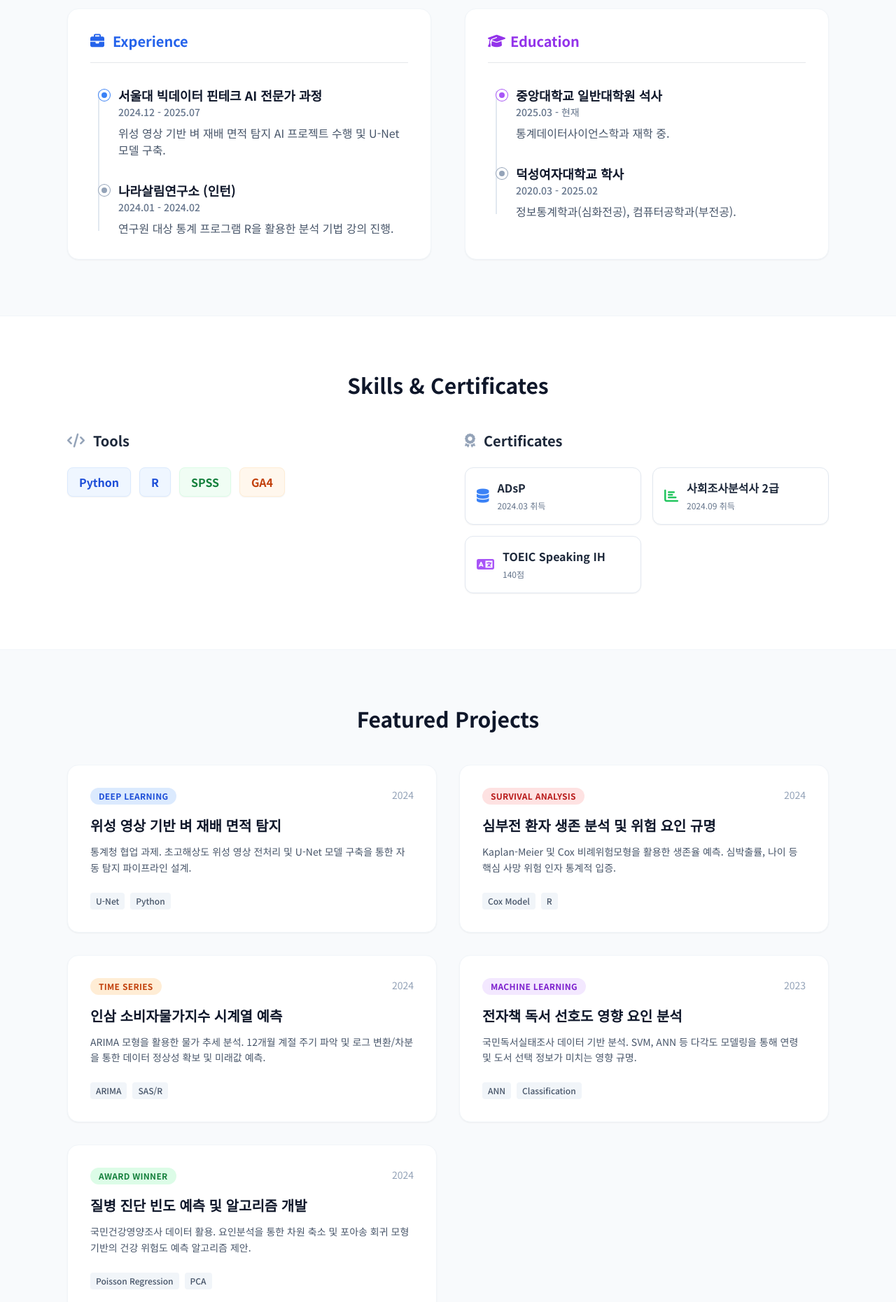
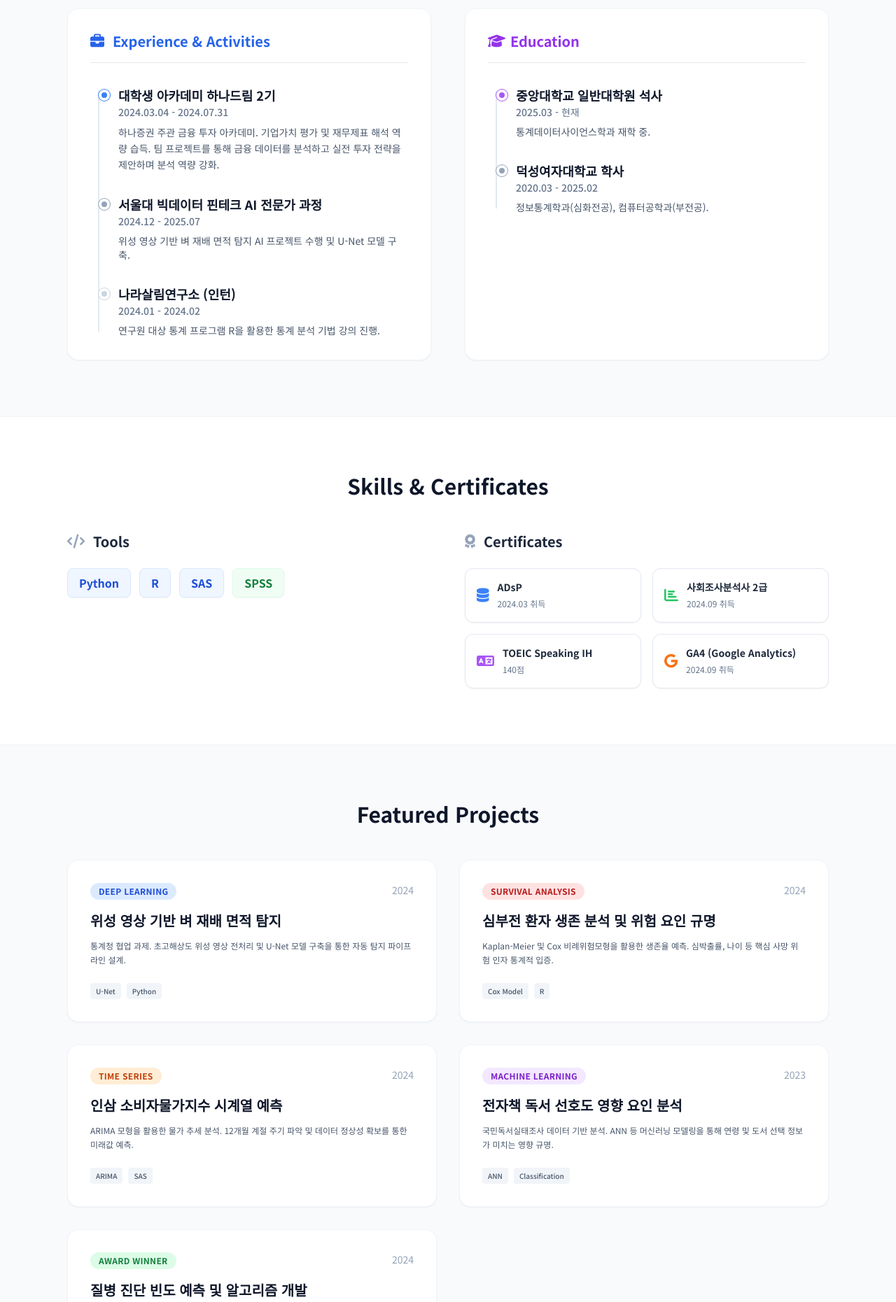
Before and after one commit to ssookk0169/soyeon-kwon.github.io, a plain HTML site: page index.html in a window 1280 px wide. Shown: the part 800-2661 px from the top of the page at 70% size. Drawn offline with nearby package versions, Linux system fonts and the light colour scheme.

Commit message:
대외활동 추가

```diff
--- a/index.html
+++ b/index.html
@@ -42,14 +42,13 @@
             <div class="mb-6 inline-block p-1 rounded-full bg-gradient-to-r from-blue-500 to-purple-500 shadow-lg">
                 <img src="images/소연_증명사진.jpg" alt="권소연 프로필" class="w-32 h-32 rounded-full border-4 border-white object-cover bg-white">
             </div>
-
             <h1 class="text-4xl sm:text-5xl font-extrabold text-slate-900 mb-6 tracking-tight leading-tight">
                 데이터로 <span class="gradient-text">성장의 선순환</span>을 만드는<br>
                 분석가 권소연입니다.
             </h1>
             <p class="text-xl text-slate-600 mb-10 max-w-2xl mx-auto leading-relaxed">
                 <span class="font-semibold text-slate-800">통계학(Statistics)</span> 기반의 논리적 분석과<br>
-                <span class="font-semibold text-slate-800">AI 실무 프로젝트</span> 경험을 결합하여 가치를 도출합니다.
+                <span class="font-semibold text-slate-800">AI 및 금융 데이터 분석</span> 경험을 결합하여 가치를 도출합니다.
             </p>
             <div class="flex flex-col sm:flex-row justify-center gap-4">
                 <a href="#contact" class="px-8 py-3 bg-slate-900 text-white font-semibold rounded-lg hover:bg-slate-800 transition shadow-lg transform hover:-translate-y-0.5">Contact Me</a>
@@ -64,25 +63,31 @@
         <div class="max-w-6xl mx-auto px-4 sm:px-6 lg:px-8">
             <h2 class="text-3xl font-bold text-slate-900 mb-12 text-center">About Me</h2>
             <div class="grid grid-cols-1 md:grid-cols-2 gap-12">
-                <div class="bg-white p-8 rounded-2xl shadow-sm border border-slate-100 h-full">
-                    <h3 class="text-xl font-bold text-blue-600 mb-8 flex items-center border-b pb-4"><i class="fas fa-briefcase w-8"></i> Experience</h3>
+                <div class="bg-white p-8 rounded-2xl shadow-sm border border-slate-100">
+                    <h3 class="text-xl font-bold text-blue-600 mb-8 flex items-center border-b pb-4"><i class="fas fa-briefcase w-8"></i> Experience & Activities</h3>
                     <div class="space-y-8 relative pl-2">
                         <div class="absolute left-[11px] top-2 bottom-2 w-0.5 bg-slate-200"></div>
                         <div class="relative pl-8">
                             <div class="absolute left-[4px] top-1.5 w-4 h-4 bg-blue-500 rounded-full border-4 border-white shadow-sm ring-1 ring-blue-500"></div>
-                            <h4 class="font-bold text-slate-900 text-lg">서울대 빅데이터 핀테크 AI 전문가 과정</h4>
-                            <p class="text-sm text-slate-500 font-medium mb-2">2024.12 - 2025.07</p>
-                            <p class="text-slate-600">위성 영상 기반 벼 재배 면적 탐지 AI 프로젝트 수행 및 U-Net 모델 구축.</p>
+                            <h4 class="font-bold text-slate-900 text-lg">대학생 아카데미 하나드림 2기</h4>
+                            <p class="text-sm text-slate-500 font-medium mb-2">2024.03.04 - 2024.07.31</p>
+                            <p class="text-slate-600 text-sm leading-relaxed">하나증권 주관 금융 투자 아카데미. 기업가치 평가 및 재무제표 해석 역량 습득. 팀 프로젝트를 통해 금융 데이터를 분석하고 실전 투자 전략을 제안하며 분석 역량 강화.</p>
                         </div>
                         <div class="relative pl-8">
                             <div class="absolute left-[4px] top-1.5 w-4 h-4 bg-slate-400 rounded-full border-4 border-white shadow-sm ring-1 ring-slate-400"></div>
+                            <h4 class="font-bold text-slate-900 text-lg">서울대 빅데이터 핀테크 AI 전문가 과정</h4>
+                            <p class="text-sm text-slate-500 font-medium mb-2">2024.12 - 2025.07</p>
+                            <p class="text-slate-600 text-sm">위성 영상 기반 벼 재배 면적 탐지 AI 프로젝트 수행 및 U-Net 모델 구축.</p>
+                        </div>
+                        <div class="relative pl-8">
+                            <div class="absolute left-[4px] top-1.5 w-4 h-4 bg-slate-300 rounded-full border-4 border-white shadow-sm ring-1 ring-slate-300"></div>
                             <h4 class="font-bold text-slate-900 text-lg">나라살림연구소 (인턴)</h4>
                             <p class="text-sm text-slate-500 font-medium mb-2">2024.01 - 2024.02</p>
-                            <p class="text-slate-600">연구원 대상 통계 프로그램 R을 활용한 분석 기법 강의 진행.</p>
+                            <p class="text-slate-600 text-sm">연구원 대상 통계 프로그램 R을 활용한 통계 분석 기법 강의 진행.</p>
                         </div>
                     </div>
                 </div>
-                <div class="bg-white p-8 rounded-2xl shadow-sm border border-slate-100 h-full">
+                <div class="bg-white p-8 rounded-2xl shadow-sm border border-slate-100">
                     <h3 class="text-xl font-bold text-purple-600 mb-8 flex items-center border-b pb-4"><i class="fas fa-graduation-cap w-8"></i> Education</h3>
                     <div class="space-y-8 relative pl-2">
                         <div class="absolute left-[11px] top-2 bottom-2 w-0.5 bg-slate-200"></div>
@@ -90,13 +95,13 @@
                             <div class="absolute left-[4px] top-1.5 w-4 h-4 bg-purple-500 rounded-full border-4 border-white shadow-sm ring-1 ring-purple-500"></div>
                             <h4 class="font-bold text-slate-900 text-lg">중앙대학교 일반대학원 석사</h4>
                             <p class="text-sm text-slate-500 font-medium mb-2">2025.03 - 현재</p>
-                            <p class="text-slate-600">통계데이터사이언스학과 재학 중.</p>
+                            <p class="text-slate-600 text-sm">통계데이터사이언스학과 재학 중.</p>
                         </div>
                         <div class="relative pl-8">
                             <div class="absolute left-[4px] top-1.5 w-4 h-4 bg-slate-400 rounded-full border-4 border-white shadow-sm ring-1 ring-slate-400"></div>
                             <h4 class="font-bold text-slate-900 text-lg">덕성여자대학교 학사</h4>
                             <p class="text-sm text-slate-500 font-medium mb-2">2020.03 - 2025.02</p>
-                            <p class="text-slate-600">정보통계학과(심화전공), 컴퓨터공학과(부전공).</p>
+                            <p class="text-slate-600 text-sm">정보통계학과(심화전공), 컴퓨터공학과(부전공).</p>
                         </div>
                     </div>
                 </div>
@@ -113,16 +118,17 @@
                     <div class="flex flex-wrap gap-3">
                         <span class="px-4 py-2 bg-blue-50 text-blue-700 border border-blue-100 rounded-lg font-semibold shadow-sm">Python</span>
                         <span class="px-4 py-2 bg-blue-50 text-blue-700 border border-blue-100 rounded-lg font-semibold shadow-sm">R</span>
+                        <span class="px-4 py-2 bg-blue-50 text-blue-700 border border-blue-100 rounded-lg font-semibold shadow-sm">SAS</span>
                         <span class="px-4 py-2 bg-green-50 text-green-700 border border-green-100 rounded-lg font-semibold shadow-sm">SPSS</span>
-                        <span class="px-4 py-2 bg-orange-50 text-orange-700 border border-orange-100 rounded-lg font-semibold shadow-sm">GA4</span>
                     </div>
                 </div>
                 <div>
                     <h3 class="text-xl font-bold text-slate-800 mb-6 flex items-center"><i class="fas fa-award text-slate-400 mr-3"></i>Certificates</h3>
                     <ul class="grid grid-cols-1 sm:grid-cols-2 gap-4">
-                        <li class="bg-white p-4 rounded-xl border border-slate-200 shadow-sm flex items-center space-x-3 transition hover:border-blue-300"><i class="fas fa-database text-blue-500 text-xl"></i><div><span class="block font-bold text-slate-800">ADsP</span><span class="text-xs text-slate-500">2024.03 취득</span></div></li>
-                        <li class="bg-white p-4 rounded-xl border border-slate-200 shadow-sm flex items-center space-x-3 transition hover:border-blue-300"><i class="fas fa-chart-bar text-green-500 text-xl"></i><div><span class="block font-bold text-slate-800">사회조사분석사 2급</span><span class="text-xs text-slate-500">2024.09 취득</span></div></li>
-                        <li class="bg-white p-4 rounded-xl border border-slate-200 shadow-sm flex items-center space-x-3 transition hover:border-blue-300"><i class="fas fa-language text-purple-500 text-xl"></i><div><span class="block font-bold text-slate-800">TOEIC Speaking IH</span><span class="text-xs text-slate-500">140점</span></div></li>
+                        <li class="bg-white p-4 rounded-xl border border-slate-200 shadow-sm flex items-center space-x-3"><i class="fas fa-database text-blue-500 text-xl"></i><div><span class="block font-bold text-slate-800 text-sm">ADsP</span><span class="text-xs text-slate-500">2024.03 취득</span></div></li>
+                        <li class="bg-white p-4 rounded-xl border border-slate-200 shadow-sm flex items-center space-x-3"><i class="fas fa-chart-bar text-green-500 text-xl"></i><div><span class="block font-bold text-slate-800 text-sm">사회조사분석사 2급</span><span class="text-xs text-slate-500">2024.09 취득</span></div></li>
+                        <li class="bg-white p-4 rounded-xl border border-slate-200 shadow-sm flex items-center space-x-3"><i class="fas fa-language text-purple-500 text-xl"></i><div><span class="block font-bold text-slate-800 text-sm">TOEIC Speaking IH</span><span class="text-xs text-slate-500">140점</span></div></li>
+                        <li class="bg-white p-4 rounded-xl border border-slate-200 shadow-sm flex items-center space-x-3"><i class="fab fa-google text-orange-500 text-xl"></i><div><span class="block font-bold text-slate-800 text-sm">GA4 (Google Analytics)</span><span class="text-xs text-slate-500">2024.09 취득</span></div></li>
                     </ul>
                 </div>
             </div>
@@ -140,11 +146,11 @@
                             <span class="px-3 py-1 bg-blue-100 text-blue-700 text-xs font-bold rounded-full uppercase tracking-wide">Deep Learning</span>
                             <span class="text-slate-400 text-sm">2024</span>
                         </div>
-                        <h3 class="text-xl font-bold text-slate-900 mb-3 group-hover:text-blue-600 transition-colors">위성 영상 기반 벼 재배 면적 탐지</h3>
-                        <p class="text-slate-600 text-sm mb-6 leading-relaxed">통계청 협업 과제. 초고해상도 위성 영상 전처리 및 U-Net 모델 구축을 통한 자동 탐지 파이프라인 설계.</p>
+                        <h3 class="text-xl font-bold text-slate-900 mb-3 group-hover:text-blue-600 transition-colors text-sm">위성 영상 기반 벼 재배 면적 탐지</h3>
+                        <p class="text-slate-600 text-xs mb-6 leading-relaxed">통계청 협업 과제. 초고해상도 위성 영상 전처리 및 U-Net 모델 구축을 통한 자동 탐지 파이프라인 설계.</p>
                         <div class="flex flex-wrap gap-2 mt-auto">
-                            <span class="text-xs bg-slate-100 px-2 py-1 rounded text-slate-600 font-medium">U-Net</span>
-                            <span class="text-xs bg-slate-100 px-2 py-1 rounded text-slate-600 font-medium">Python</span>
+                            <span class="text-[10px] bg-slate-100 px-2 py-1 rounded text-slate-600 font-medium">U-Net</span>
+                            <span class="text-[10px] bg-slate-100 px-2 py-1 rounded text-slate-600 font-medium">Python</span>
                         </div>
                     </div>
                 </a>
@@ -155,11 +161,11 @@
                             <span class="px-3 py-1 bg-red-100 text-red-700 text-xs font-bold rounded-full uppercase tracking-wide">Survival Analysis</span>
                             <span class="text-slate-400 text-sm">2024</span>
                         </div>
-                        <h3 class="text-xl font-bold text-slate-900 mb-3 group-hover:text-blue-600 transition-colors">심부전 환자 생존 분석 및 위험 요인 규명</h3>
-                        <p class="text-slate-600 text-sm mb-6 leading-relaxed">Kaplan-Meier 및 Cox 비례위험모형을 활용한 생존율 예측. 심박출률, 나이 등 핵심 사망 위험 인자 통계적 입증.</p>
+                        <h3 class="text-xl font-bold text-slate-900 mb-3 group-hover:text-blue-600 transition-colors text-sm">심부전 환자 생존 분석 및 위험 요인 규명</h3>
+                        <p class="text-slate-600 text-xs mb-6 leading-relaxed">Kaplan-Meier 및 Cox 비례위험모형을 활용한 생존율 예측. 심박출률, 나이 등 핵심 사망 위험 인자 통계적 입증.</p>
                         <div class="flex flex-wrap gap-2 mt-auto">
-                            <span class="text-xs bg-slate-100 px-2 py-1 rounded text-slate-600 font-medium">Cox Model</span>
-                            <span class="text-xs bg-slate-100 px-2 py-1 rounded text-slate-600 font-medium">R</span>
+                            <span class="text-[10px] bg-slate-100 px-2 py-1 rounded text-slate-600 font-medium">Cox Model</span>
+                            <span class="text-[10px] bg-slate-100 px-2 py-1 rounded text-slate-600 font-medium">R</span>
                         </div>
                     </div>
                 </a>
@@ -170,11 +176,11 @@
                             <span class="px-3 py-1 bg-orange-100 text-orange-700 text-xs font-bold rounded-full uppercase tracking-wide">Time Series</span>
                             <span class="text-slate-400 text-sm">2024</span>
                         </div>
-                        <h3 class="text-xl font-bold text-slate-900 mb-3 group-hover:text-blue-600 transition-colors">인삼 소비자물가지수 시계열 예측</h3>
-                        <p class="text-slate-600 text-sm mb-6 leading-relaxed">ARIMA 모형을 활용한 물가 추세 분석. 12개월 계절 주기 파악 및 로그 변환/차분을 통한 데이터 정상성 확보 및 미래값 예측.</p>
+                        <h3 class="text-xl font-bold text-slate-900 mb-3 group-hover:text-blue-600 transition-colors text-sm">인삼 소비자물가지수 시계열 예측</h3>
+                        <p class="text-slate-600 text-xs mb-6 leading-relaxed">ARIMA 모형을 활용한 물가 추세 분석. 12개월 계절 주기 파악 및 데이터 정상성 확보를 통한 미래값 예측.</p>
                         <div class="flex flex-wrap gap-2 mt-auto">
-                            <span class="text-xs bg-slate-100 px-2 py-1 rounded text-slate-600 font-medium">ARIMA</span>
-                            <span class="text-xs bg-slate-100 px-2 py-1 rounded text-slate-600 font-medium">SAS/R</span>
+                            <span class="text-[10px] bg-slate-100 px-2 py-1 rounded text-slate-600 font-medium">ARIMA</span>
+                            <span class="text-[10px] bg-slate-100 px-2 py-1 rounded text-slate-600 font-medium">SAS</span>
                         </div>
                     </div>
                 </a>
@@ -185,11 +191,11 @@
                             <span class="px-3 py-1 bg-purple-100 text-purple-700 text-xs font-bold rounded-full uppercase tracking-wide">Machine Learning</span>
                             <span class="text-slate-400 text-sm">2023</span>
                         </div>
-                        <h3 class="text-xl font-bold text-slate-900 mb-3 group-hover:text-blue-600 transition-colors">전자책 독서 선호도 영향 요인 분석</h3>
-                        <p class="text-slate-600 text-sm mb-6 leading-relaxed">국민독서실태조사 데이터 기반 분석. SVM, ANN 등 다각도 모델링을 통해 연령 및 도서 선택 정보가 미치는 영향 규명.</p>
+                        <h3 class="text-xl font-bold text-slate-900 mb-3 group-hover:text-blue-600 transition-colors text-sm">전자책 독서 선호도 영향 요인 분석</h3>
+                        <p class="text-slate-600 text-xs mb-6 leading-relaxed">국민독서실태조사 데이터 기반 분석. ANN 등 머신러닝 모델링을 통해 연령 및 도서 선택 정보가 미치는 영향 규명.</p>
                         <div class="flex flex-wrap gap-2 mt-auto">
-                            <span class="text-xs bg-slate-100 px-2 py-1 rounded text-slate-600 font-medium">ANN</span>
-                            <span class="text-xs bg-slate-100 px-2 py-1 rounded text-slate-600 font-medium">Classification</span>
+                            <span class="text-[10px] bg-slate-100 px-2 py-1 rounded text-slate-600 font-medium">ANN</span>
+                            <span class="text-[10px] bg-slate-100 px-2 py-1 rounded text-slate-600 font-medium">Classification</span>
                         </div>
                     </div>
                 </a>
@@ -200,11 +206,11 @@
                             <span class="px-3 py-1 bg-green-100 text-green-700 text-xs font-bold rounded-full uppercase tracking-wide">Award Winner</span>
                             <span class="text-slate-400 text-sm">2024</span>
                         </div>
-                        <h3 class="text-xl font-bold text-slate-900 mb-3 group-hover:text-blue-600 transition-colors">질병 진단 빈도 예측 및 알고리즘 개발</h3>
-                        <p class="text-slate-600 text-sm mb-6 leading-relaxed">국민건강영양조사 데이터 활용. 요인분석을 통한 차원 축소 및 포아송 회귀 모형 기반의 건강 위험도 예측 알고리즘 제안.</p>
+                        <h3 class="text-xl font-bold text-slate-900 mb-3 group-hover:text-blue-600 transition-colors text-sm">질병 진단 빈도 예측 및 알고리즘 개발</h3>
+                        <p class="text-slate-600 text-xs mb-6 leading-relaxed">국민건강영양조사 데이터 활용. 요인분석 및 포아송 회귀 모형 기반의 건강 위험도 예측 알고리즘 제안.</p>
                         <div class="flex flex-wrap gap-2 mt-auto">
-                            <span class="text-xs bg-slate-100 px-2 py-1 rounded text-slate-600 font-medium">Poisson Regression</span>
-                            <span class="text-xs bg-slate-100 px-2 py-1 rounded text-slate-600 font-medium">PCA</span>
+                            <span class="text-[10px] bg-slate-100 px-2 py-1 rounded text-slate-600 font-medium">Poisson Regression</span>
+                            <span class="text-[10px] bg-slate-100 px-2 py-1 rounded text-slate-600 font-medium">PCA</span>
                         </div>
                     </div>
                 </a>
@@ -221,4 +227,13 @@
                     <i class="fas fa-envelope mr-3 text-lg text-slate-300 group-hover:text-white"></i>
                     <span class="font-medium">sok0169@naver.com</span>
                 </a>
-                <div class="flex items-center px-6 py-3 bg-slate-80
+                <div class="flex items-center px-6 py-3 bg-slate-800 rounded-full w-full sm:w-auto justify-center">
+                    <i class="fas fa-phone mr-3 text-lg text-slate-300"></i>
+                    <span class="font-medium">010-8636-1782</span>
+                </div>
+            </div>
+            <p class="text-slate-500 text-xs">© 2025 Soyeon Kwon. All rights reserved.</p>
+        </div>
+    </footer>
+</body>
+</html>
```
